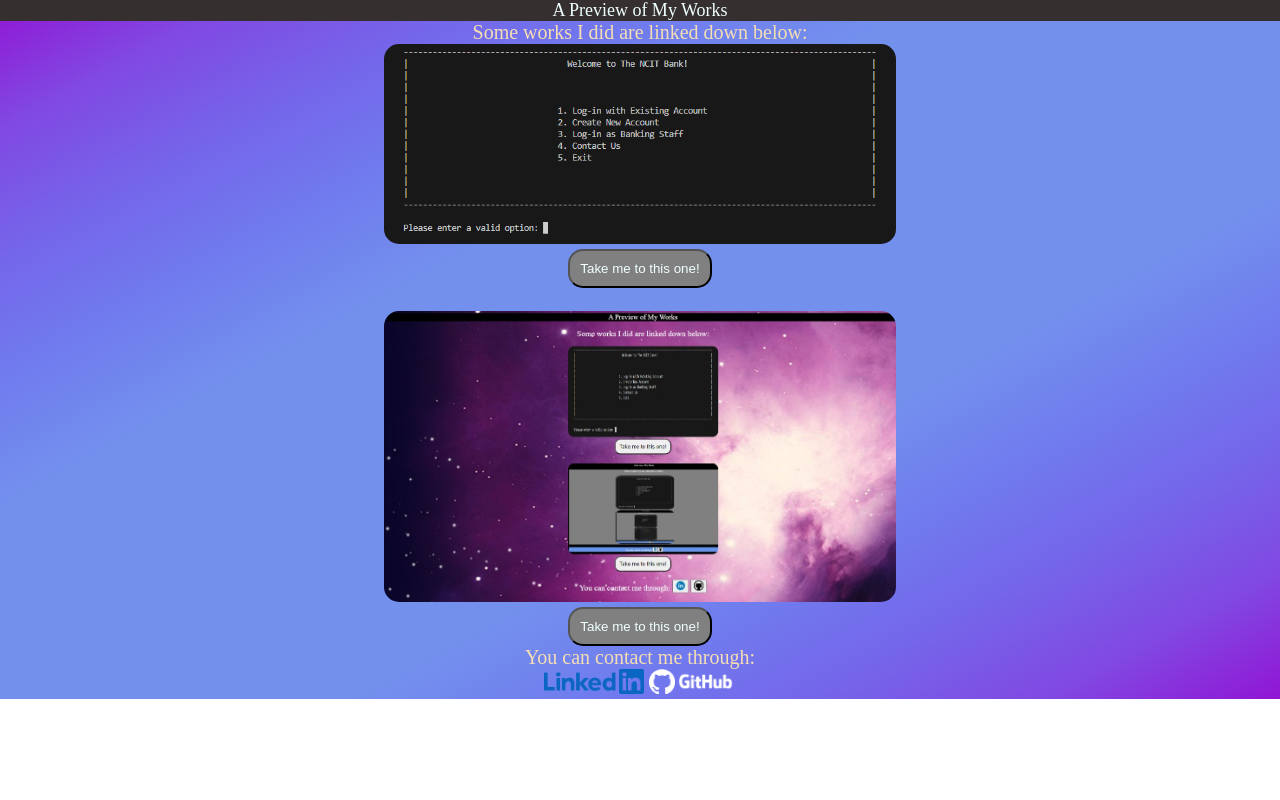
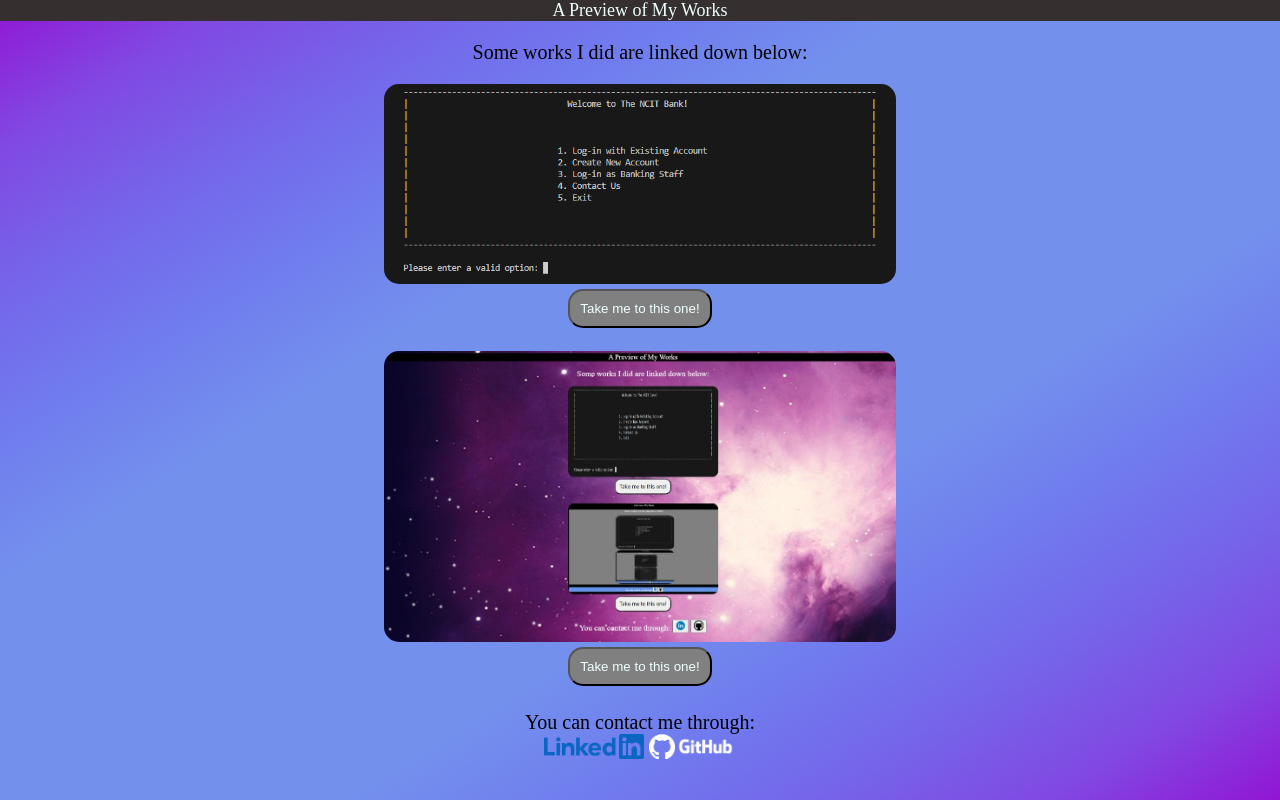
Before and after one commit to anishkn04/anishkn04.github.io, a plain HTML site: page index.html in a window 1280 px wide. Drawn offline with Linux system fonts and the light colour scheme.

Commit message:
Full Background

```diff
--- a/index.html
+++ b/index.html
@@ -22,7 +22,7 @@
                 </a>
             </p>
         </div>
-        <footer>
+        <footer class="footer">
                 You can contact me through: <br><a href="https://www.linkedin.com/in/anish-kumar-neupane-203b40277" target="_blank"><img src="images/linkedin_logo.png" class="li_image"></a>
                 <a href="https://github.com/anishkn04" target="_blank"><img src="images/github_icon.png" class="gh_image"><img src="images/github_name.png" class="gh_image"></a>
         </footer>
--- a/styles.css
+++ b/styles.css
@@ -1,19 +1,18 @@
-* {
-    margin: 0;
-    padding: 0;
-}
-
 html{
-    height: auto;
-    width: auto;
+    margin: 0px;
+    padding: 0px;
+    width: 100%;
+    height: 100%;
 }
 
 body {
-    color: wheat;
+    height: max-content;
     margin: 0px;
+    padding: 0px;
     background-position: 0%;
     background-image: linear-gradient(to left top, #9115d4, #8148e2, #7565ea, #707cee, #7390ed, #7390ed, #7390ed, #7390ed, #707cee, #7565ea, #8148e2, #9115d4);
-    background-repeat: no-repeat;
+    background-size: cover;
+    background-attachment: fixed;
     font-size: 20px;
     font-weight: normal;
     text-align: center;
@@ -27,16 +26,13 @@ body {
 }
 
 .footer{
-    position: fixed;
+    position: relative;
     left: 0;
     bottom: 0;
-    width: 100%;
     text-align: center;
-    position: absolute;
     display: block;
     margin-bottom: 0px;
     margin-top: auto;
-    border-radius: 15px;
     padding: 5px;
 }
 
```
